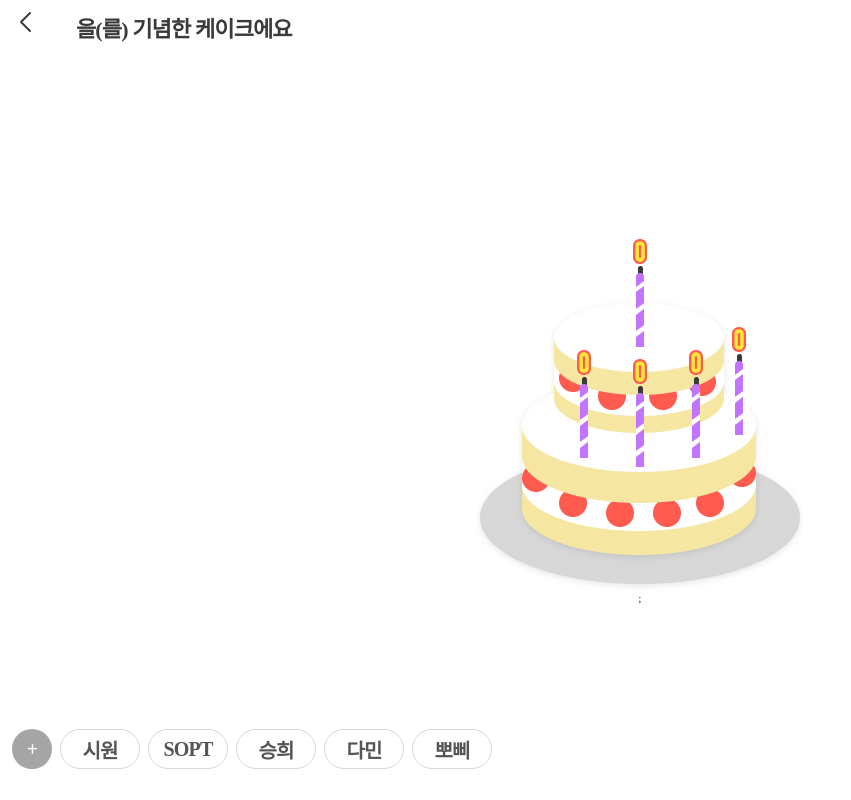
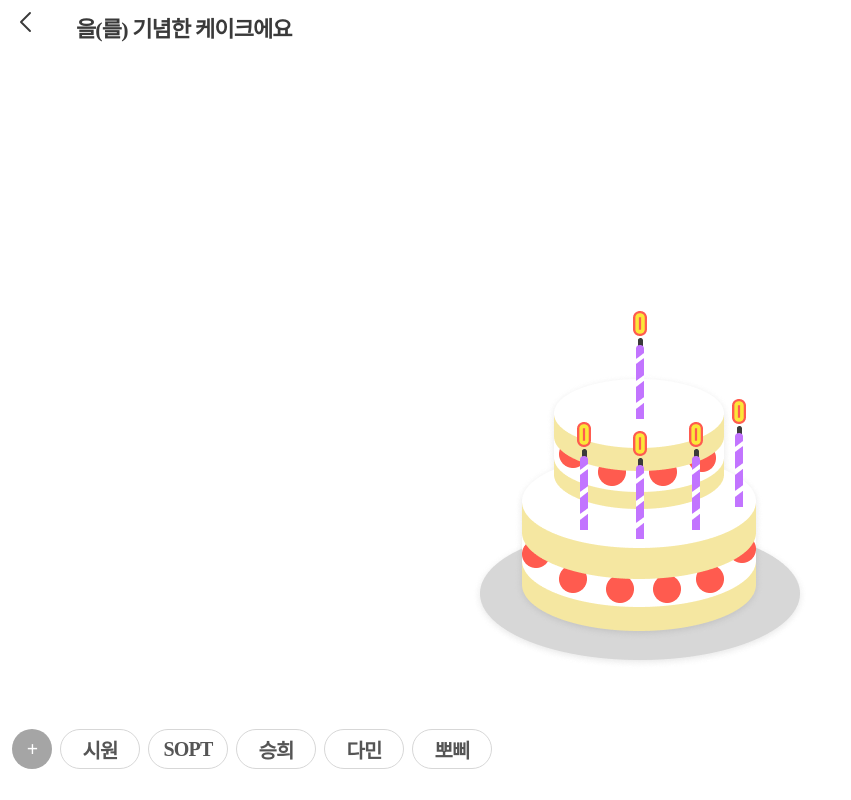
Before and after one commit to DOSOPT-SOPKATHON-WEB4/Web, a React (Vite) app in the folder FrontEnd/: page /cake in a window 1280 px wide. Shown: the whole page, without its empty margins (0-851 px from the left). Built offline with nearby package versions, Linux system fonts and the light colour scheme; no server answers.

Commit message:
chore: 이미지 주소 변경

```diff
--- a/FrontEnd/src/components/Cake/Cake.jsx
+++ b/FrontEnd/src/components/Cake/Cake.jsx
@@ -52,7 +52,7 @@ const Cake = (props) => {
           return (
             <St.Candle
               key={idx}
-              src='../public/candle_on_1.png'
+              src='/candle_on_1.png'
               $left={CANDLE_POSITION[idx].left}
               $bottom={CANDLE_POSITION[idx].bottom}
             />
@@ -61,13 +61,13 @@ const Cake = (props) => {
           return (
             <St.Candle
               key={idx}
-              src='../public/candle_off_2.png'
+              src='/candle_off_2.png'
               $left={CANDLE_POSITION[idx].left}
               $bottom={CANDLE_POSITION[idx].bottom}
             />
           );
       })}
-      <St.Cake src='../public/cake_view9.png' />;
+      <St.Cake src='/cake_view9.png' />
       {/* <St.Toast>사라져가는 촛불이 있어요, 촛불을 눌러서 다시 살려주세요!</St.Toast> */}
     </St.Container>
   );
@@ -79,7 +79,7 @@ const St = {
     flex-direction: column;
     align-items: center;
     justify-content: center;
-    margin-top: 10rem;
+    margin-top: 24.3rem;
 
     position: relative;
     width: 32rem;
```
